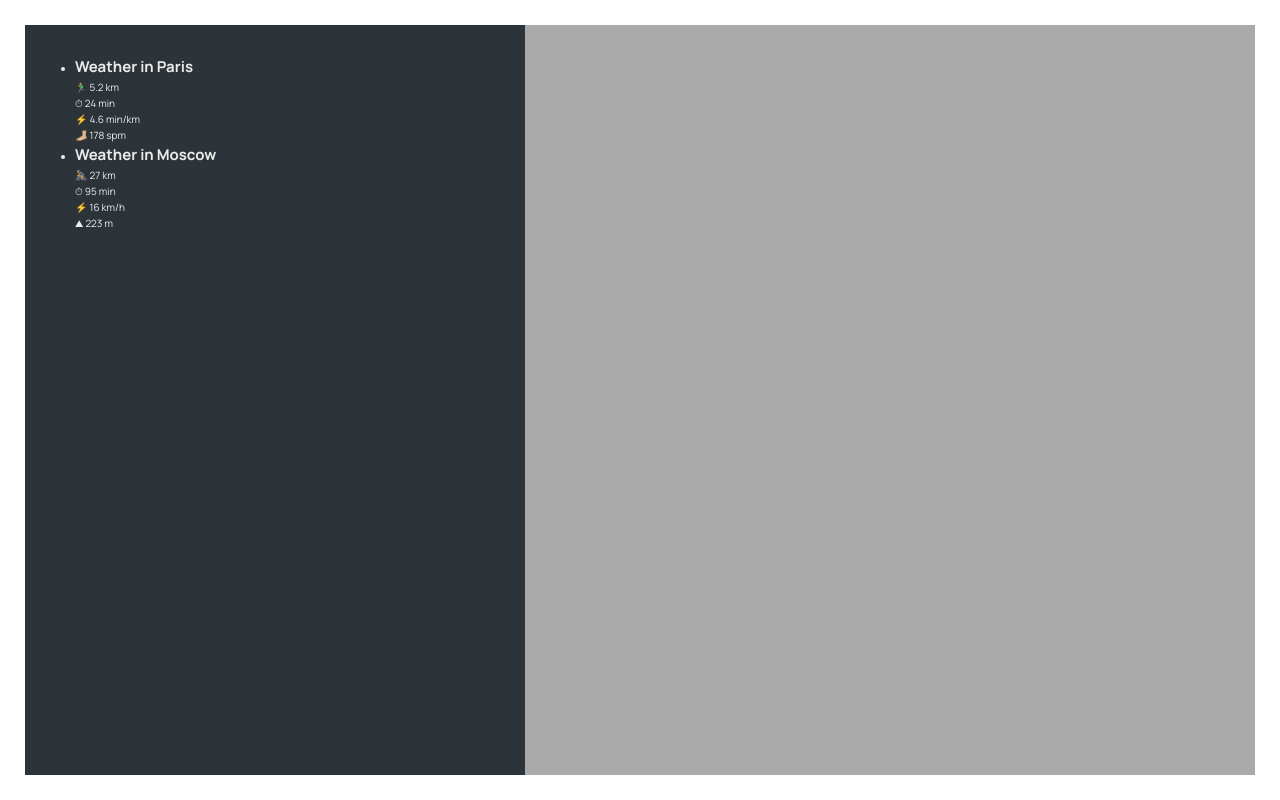
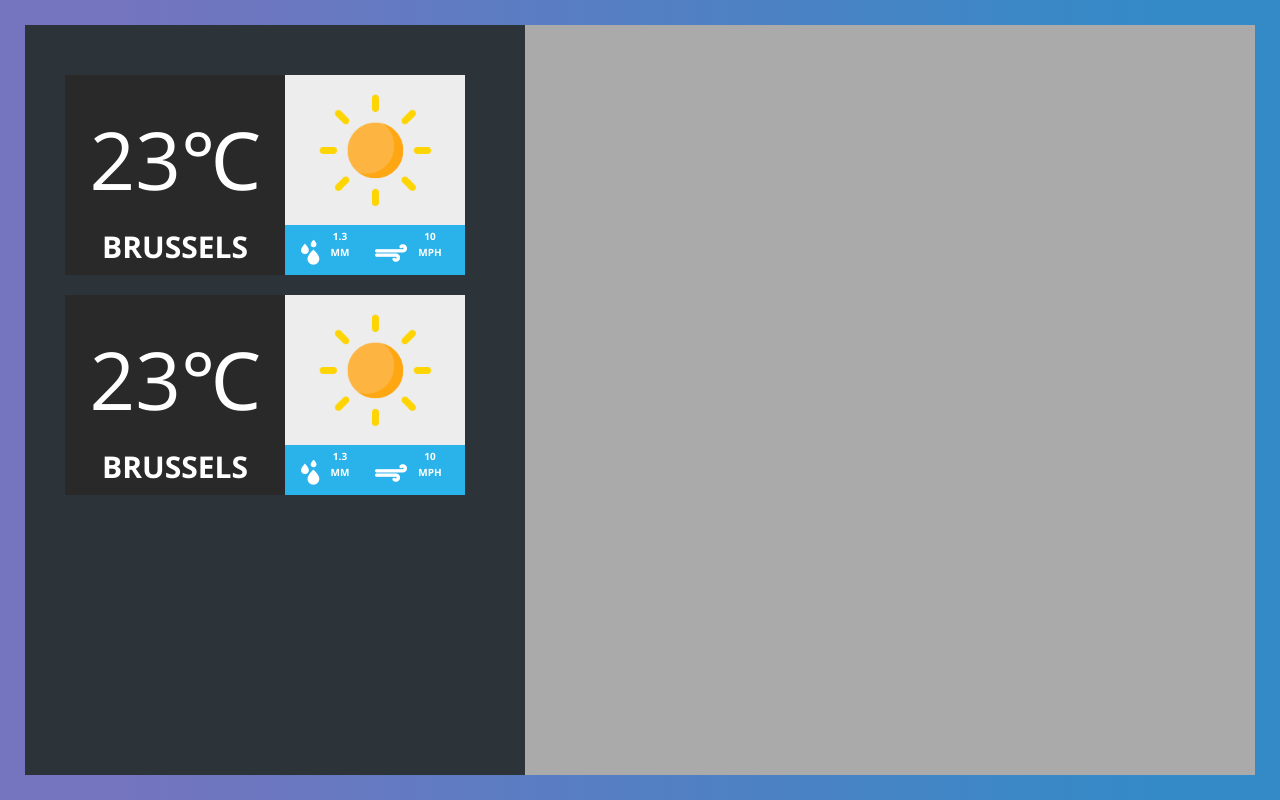
Before and after one commit to grochowp/WeatherApp, a website: page index.html in a window 1280 px wide. Drawn offline with nearby package versions, Linux system fonts and the light colour scheme.

Commit message:
Added weather display

```diff
--- a/index.html
+++ b/index.html
@@ -36,51 +36,67 @@
     <div class="sidebar">
       <ul class="weathers">
         <li class="weather" data-id="1234567890">
-          <h2 class="weather__title">Weather in Paris</h2>
-          <div class="weather__details">
-            <span class="weather__icon">🏃‍♂️</span>
-            <span class="weather__value">5.2</span>
-            <span class="weather__unit">km</span>
-          </div>
-          <div class="weather__details">
-            <span class="weather__icon">⏱</span>
-            <span class="weather__value">24</span>
-            <span class="weather__unit">min</span>
-          </div>
-          <div class="weather__details">
-            <span class="weather__icon">⚡️</span>
-            <span class="weather__value">4.6</span>
-            <span class="weather__unit">min/km</span>
-          </div>
-          <div class="weather__details">
-            <span class="weather__icon">🦶🏼</span>
-            <span class="weather__value">178</span>
-            <span class="weather__unit">spm</span>
+          <div id="weather_wrapper">
+            <div class="weatherCard">
+              <div class="currentTemp">
+                <span class="temp">23℃</span>
+                <span class="location">Brussels</span>
+              </div>
+              <div class="currentWeather">
+                <span class="conditions"
+                  ><img class="weather__temp" src="images/clear.png"
+                /></span>
+                <div class="info">
+                  <span class="rain">1.3 MM</span>
+                  <span class="wind">10 MPH</span>
+                </div>
+              </div>
+            </div>
           </div>
         </li>
 
         <li class="weather" data-id="1234567891">
-          <h2 class="weather__title">Weather in Moscow</h2>
-          <div class="weather__details">
-            <span class="weather__icon">🚴‍♀️</span>
-            <span class="weather__value">27</span>
-            <span class="weather__unit">km</span>
+          <div id="weather_wrapper">
+            <div class="weatherCard">
+              <div class="currentTemp">
+                <span class="temp">23℃</span>
+                <span class="location">Brussels</span>
+              </div>
+              <div class="currentWeather">
+                <span class="conditions"
+                  ><img class="weather__temp" src="images/clear.png"
+                /></span>
+                <div class="info">
+                  <span class="rain">1.3 MM</span>
+                  <span class="wind">10 MPH</span>
+                </div>
+              </div>
+            </div>
           </div>
-          <div class="weather__details">
-            <span class="weather__icon">⏱</span>
-            <span class="weather__value">95</span>
-            <span class="weather__unit">min</span>
+          <!-- <h2 class="weather__title">Moscow</h2>
+          <div class="weather__details--temp">
+            <span class="weather__icon"
+              ><img class="weather__temp" src="images/clear.png"
+            /></span>
+            <span class="weather__value">5.2</span>
+            <span class="weather__unit">℃</span>
           </div>
-          <div class="weather__details">
-            <span class="weather__icon">⚡️</span>
-            <span class="weather__value">16</span>
+
+          <div class="weather__details--wind">
+            <span class="weather__icon"
+              ><img class="weather__wind" src="images/wind.png"
+            /></span>
+            <span class="weather__value">24</span>
             <span class="weather__unit">km/h</span>
           </div>
-          <div class="weather__details">
-            <span class="weather__icon">⛰</span>
-            <span class="weather__value">223</span>
-            <span class="weather__unit">m</span>
-          </div>
+
+          <div class="weather__details--humidity">
+            <span class="weather__icon"
+              ><img class="weather__humidity" src="images/humidity.png"
+            /></span>
+            <span class="weather__value">4.6</span>
+            <span class="weather__unit">%</span>
+          </div> -->
         </li>
       </ul>
     </div>
--- a/style.css
+++ b/style.css
@@ -1,3 +1,6 @@
+@import url(https://fonts.googleapis.com/css?family=Open+Sans:300,400,700);
+@import url(https://cdnjs.cloudflare.com/ajax/libs/weather-icons/1.2/css/weather-icons.min.css);
+
 :root {
   --color-brand--1: #ffb545;
   --color-brand--2: #00c46a;
@@ -72,22 +75,150 @@ a:visited {
   background-color: var(--color-dark--1);
 }
 
-.running-popup .leaflet-popup-content-wrapper {
-  border-left: 5px solid var(--color-brand--2);
-}
-.cycling-popup .leaflet-popup-content-wrapper {
-  border-left: 5px solid var(--color-brand--1);
+.weathers {
 }
 
-.input__workout {
-  width: 4rem;
-  border: #2d3439;
-  border-radius: 2rem;
-  text-align: center;
-  background-color: #2d3439;
-  color: white;
+.weather {
+  list-style-type: none;
 }
 
-.input__workout::placeholder {
-  color: white;
+.weather__title {
+  font-size: 2.5rem;
+  text-align: center;
 }
+
+.weather__column {
+  background-color: red;
+  width: 15rem;
+}
+
+img {
+  width: 17rem;
+  position: relative;
+  bottom: 3rem;
+}
+
+.weather__value,
+.weather__unit {
+  font-size: 2rem;
+  display: inline;
+  position: relative;
+  bottom: 1.3rem;
+  left: 1.3rem;
+}
+
+.weather__details--temp {
+  float: left;
+  width: 45%;
+  position: relative;
+  left: 3rem;
+}
+
+.weather__details--wind {
+  float: right;
+  width: 50%;
+  position: relative;
+  left: 3rem;
+}
+
+.weather__details--humidity {
+  position: relative;
+  right: 2rem;
+}
+
+body {
+  background: linear-gradient(90deg, #7474bf 10%, #348ac7 90%);
+}
+#weather_wrapper {
+  width: 400px;
+  margin: 20px -10px 20px -10px;
+}
+.weatherCard {
+  width: 400px;
+  height: 200px;
+  font-family: 'Open Sans';
+  position: relative;
+}
+.currentTemp {
+  width: 220px;
+  height: 200px;
+  background: rgb(41, 41, 41);
+  position: absolute;
+  top: 0;
+  left: 0;
+}
+.currentWeather {
+  width: 180px;
+  height: 200px;
+  background: rgb(237, 237, 237);
+  margin: 0;
+  position: absolute;
+  top: 0;
+  right: 0;
+}
+.temp {
+  font-size: 80px;
+  text-align: center;
+  display: block;
+  font-weight: 300;
+  color: rgb(255, 255, 255);
+  padding: 20px 0 0;
+}
+.location {
+  color: rgb(255, 255, 255);
+  text-align: center;
+  text-transform: uppercase;
+  font-weight: 700;
+  font-size: 30px;
+  display: block;
+}
+.conditions {
+  font-family: weathericons;
+  font-size: 80px;
+  display: block;
+  padding: 20px 0 0;
+  text-align: center;
+}
+.info {
+  width: 180px;
+  height: 50px;
+  position: absolute;
+  bottom: 0;
+  right: 0;
+  background: rgb(42, 178, 234);
+  font-weight: 700;
+  color: rgb(255, 255, 255);
+  text-align: center;
+}
+.rain {
+  width: 50%;
+  position: absolute;
+  left: 10px;
+  word-spacing: 60px;
+  top: 3px;
+}
+.rain::before {
+  display: block;
+  content: '\f04e';
+  font-family: weathericons;
+  font-size: 40px;
+  left: 6px;
+  top: -4px;
+  position: absolute;
+}
+.wind {
+  width: 50%;
+  right: -10px;
+  position: absolute;
+  word-spacing: 60px;
+  top: 3px;
+}
+.wind::before {
+  display: block;
+  content: '\f050';
+  font-family: weathericons;
+  font-size: 25px;
+  left: -10px;
+  position: absolute;
+  top: 5px;
+}
```
